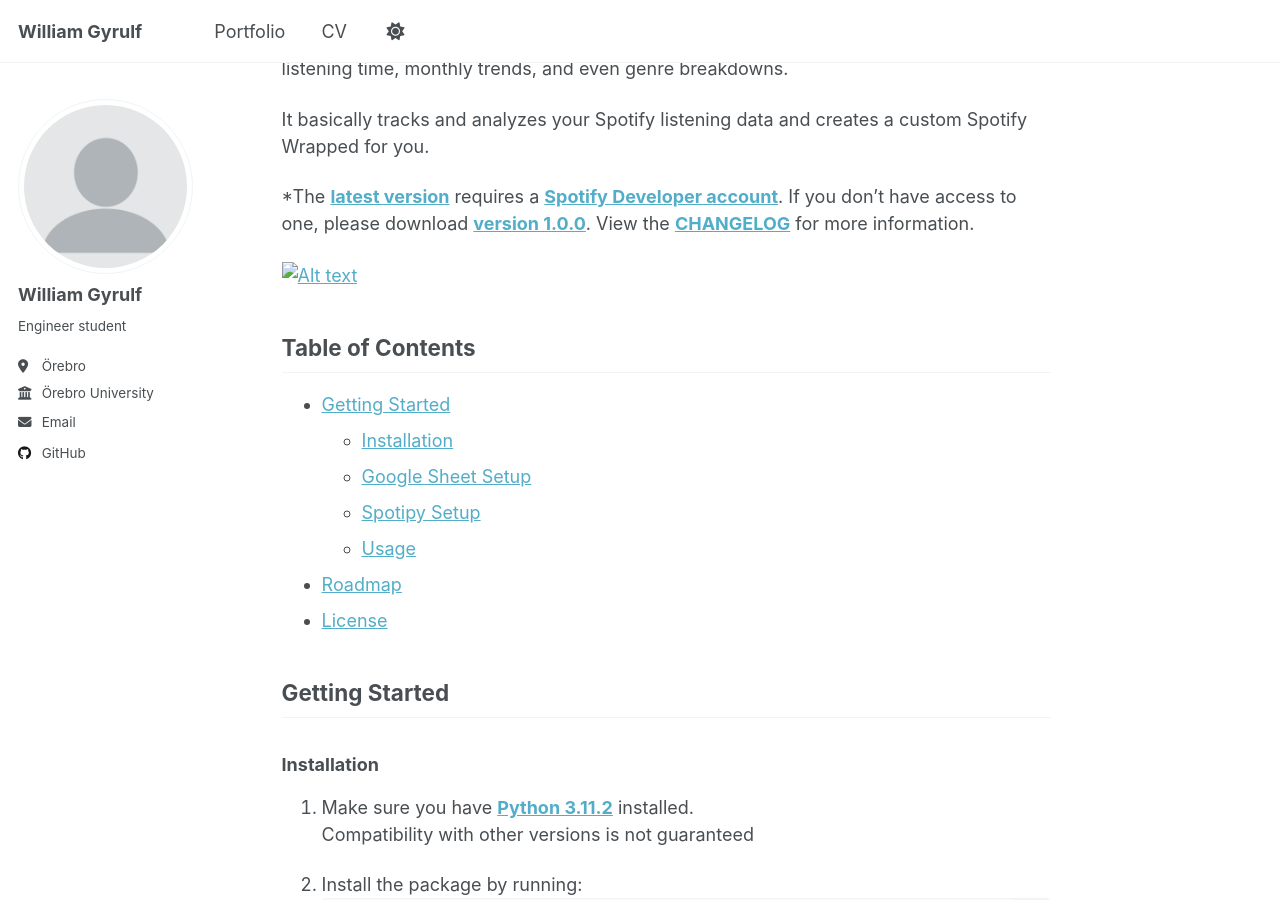
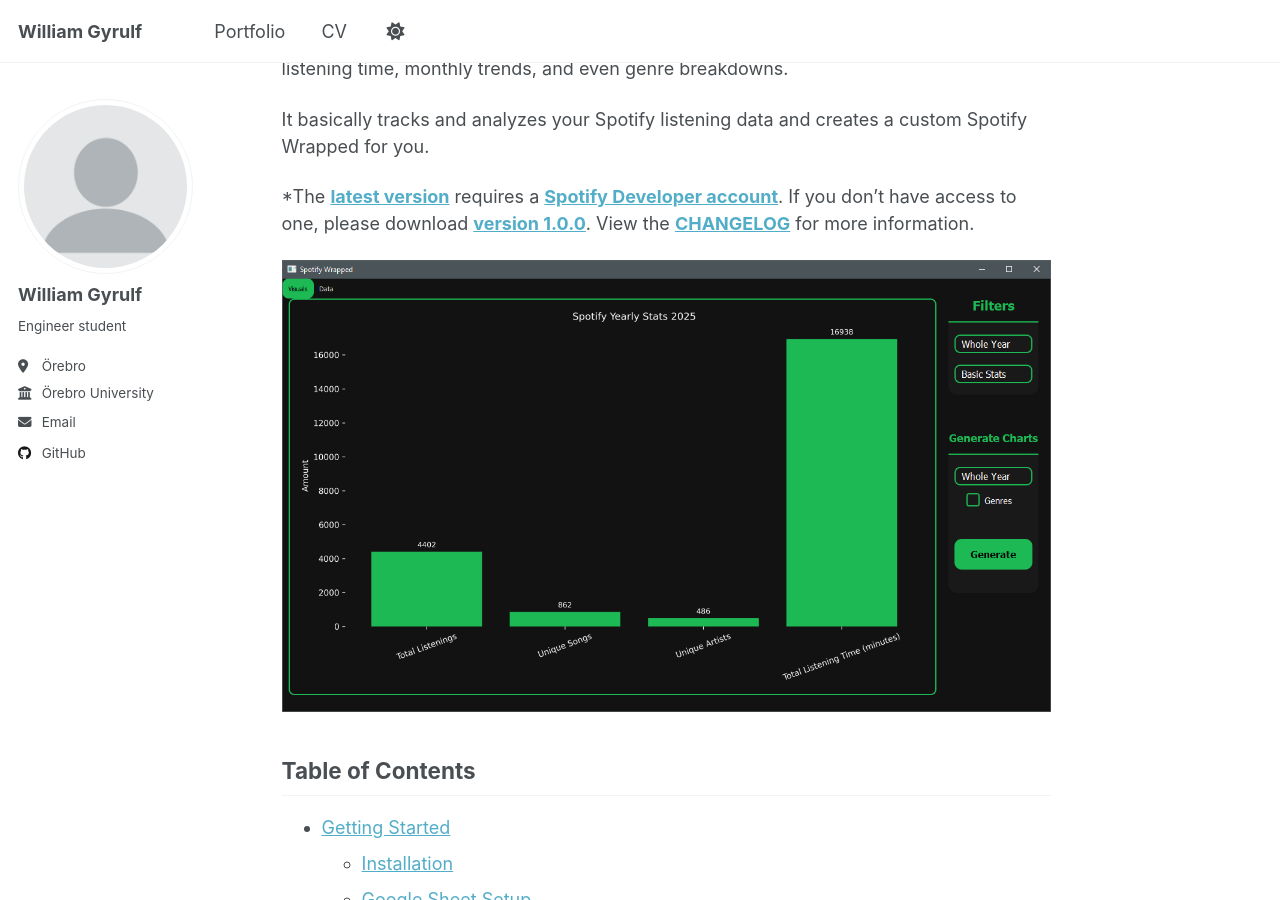
Before and after one commit to WilleGyr/willegyr.github.io, a Jekyll site: the page built from _portfolio/portfolio-1.md, in a window 1280 px wide and 900 px high, scrolled down 604 px. Built offline with Jekyll 4.4.1, drawn with Linux system fonts in a browser that asks for light colours.

Commit message:
Update portfolio-1.md

```diff
--- a/_portfolio/portfolio-1.md
+++ b/_portfolio/portfolio-1.md
@@ -27,7 +27,7 @@
 
 *The **[latest version](https://github.com/WilleGyr/Spotify_Wrapped/releases/latest)** requires a **[Spotify Developer account](https://developer.spotify.com/)**. If you don't have access to one, please download **[version 1.0.0](https://github.com/WilleGyr/Spotify_Wrapped/releases/tag/v1.0.0)**. View the **[CHANGELOG](CHANGELOG)** for more information.
 
-![Alt text](Images/Interface_Showcase.gif)
+![Alt text](/images/Interface_Showcase.gif)
 
 ## Table of Contents
 - [Getting Started](#getting-started)
```
